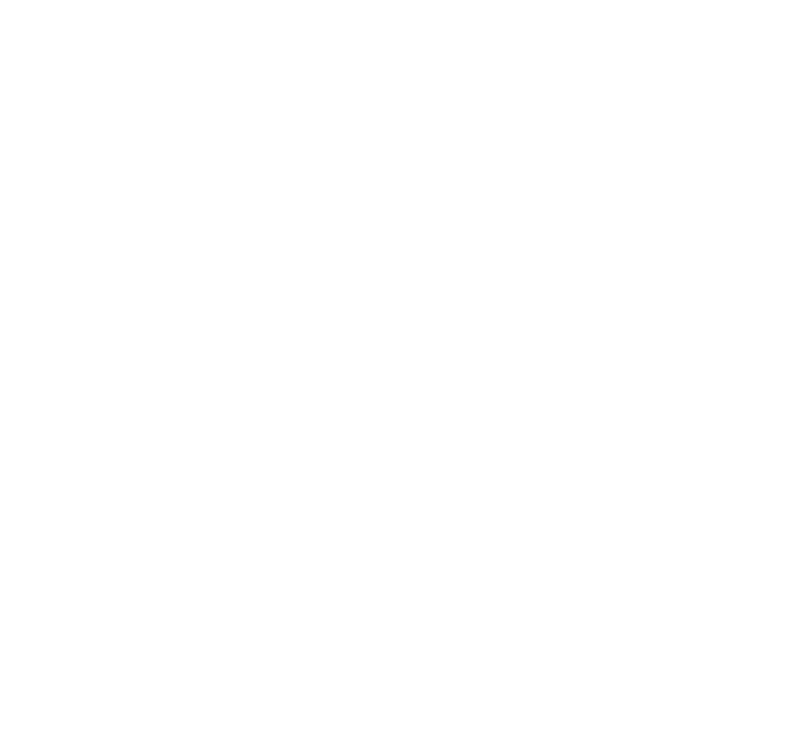
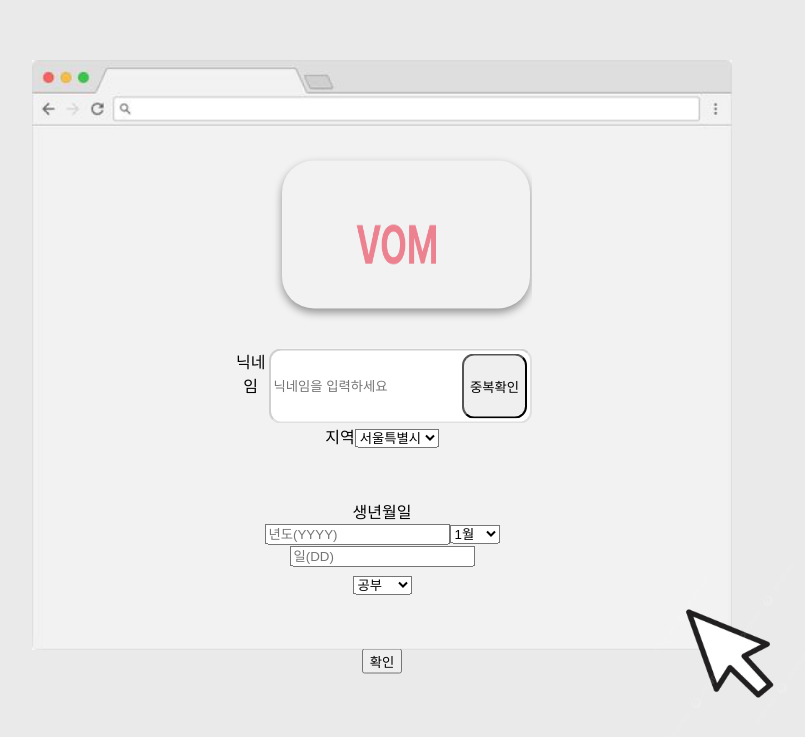
Before and after one commit to VOM-Project/React, a React (Create React App) app: page /join in a window 1280 px wide. Before the commit this address had no page. Shown: the part 123-860 px from the top of the page, without its empty margins (258-1063 px from the left). Before the commit the page ends 800 px from the top, so only its background shows below. Built offline with nearby package versions, Linux system fonts and the light colour scheme.

Commit message:
feat : join 페이지 수정

```diff
--- a/package.json
+++ b/package.json
@@ -9,6 +9,7 @@
     "axios": "^1.7.1",
     "react": "^18.2.0",
     "react-dom": "^18.2.0",
+    "react-modal": "^3.16.1",
     "react-router-dom": "^6.23.1",
     "react-scripts": "5.0.1",
     "react-webcam": "^7.2.0",
--- a/src/App.js
+++ b/src/App.js
@@ -3,7 +3,8 @@ import LoginPage from "../src/pages/LoginPage";
 import React, { useState } from "react";
 import { BrowserRouter, Routes, Route } from "react-router-dom";
 import LoginCallback from "../src/components/LoginPage/LoginCallback";
-import Homepy from './homepy.js';
+import Homepy from "./homepy.js";
+import JoinPage from "./pages/JoinPage.js";
 
 function App() {
   return (
@@ -13,6 +14,7 @@ function App() {
         <Route path="/" element={<LoginPage />} />
         <Route path="/login" element={<LoginPage />} />
         <Route path="/login/auth/callback/google" element={<LoginCallback />} />
+        <Route path="/join" element={<JoinPage />} />
         <Route path="/homepy" element={<Homepy />} />
       </Routes>
     </BrowserRouter>
--- a/src/components/Join/InputBirth.js
+++ b/src/components/Join/InputBirth.js
@@ -5,13 +5,30 @@ const Wrapper = styled.div`
   height: 75px;
 `;
 
-const InputBirth = () => {
+const InputBirth = ({
+  birthYear,
+  setBirthYear,
+  birthMonth,
+  setBirthMonth,
+  birthDay,
+  setBirthDay,
+}) => {
   return (
     <Wrapper>
       생년월일
       <br />
-      <input type="number" placeholder="년도(YYYY)"></input>
-      <select>
+      <input
+        type="number"
+        value={birthYear}
+        onChange={(e) => setBirthYear(e.target.value)}
+        required
+        placeholder="년도(YYYY)"
+      ></input>
+      <select
+        value={birthMonth}
+        onChange={(e) => setBirthMonth(e.target.value)}
+        required
+      >
         <option value="01">1월</option>
         <option value="02">2월</option>
         <option value="03">3월</option>
@@ -25,7 +42,13 @@ const InputBirth = () => {
         <option value="11">11월</option>
         <option value="12">12월</option>
       </select>
-      <input type="number" placeholder="일(DD)"></input>
+      <input
+        type="number"
+        value={birthDay}
+        onChange={(e) => setBirthDay(e.target.value)}
+        required
+        placeholder="일(DD)"
+      ></input>
     </Wrapper>
   );
 };
--- a/src/components/Join/InputKeyword.js
+++ b/src/components/Join/InputKeyword.js
@@ -5,10 +5,14 @@ const Wrapper = styled.div`
   height: 75px;
 `;
 
-const InputKeyword = () => {
+const InputKeyword = ({ keyword, setKeyword }) => {
   return (
     <Wrapper>
-      <select>
+      <select
+        value={keyword}
+        onChange={(e) => setKeyword(e.target.value)}
+        required
+      >
         <option value="1">공부</option>
         <option value="2">운동</option>
         <option value="3">일상</option>
--- a/src/components/Join/InputNickname.js
+++ b/src/components/Join/InputNickname.js
@@ -1,4 +1,7 @@
 import styled from "styled-components";
+import Modal from "react-modal";
+import { useState } from "react";
+import axios from "axios";
 
 const Wrapper = styled.div`
   width: 300px;
@@ -18,13 +21,61 @@ const Button = styled.button`
   right: 5px;
   border-radius: 12px;
 `;
+const customModalStyles = {
+  content: {
+    top: "50%",
+    left: "50%",
+    right: "auto",
+    bottom: "auto",
+    marginRight: "-50%",
+    transform: "translate(-50%, -50%)",
+  },
+};
 
-const InputNickname = () => {
+Modal.setAppElement("#root");
+
+const InputNickname = ({ nickname, setNickname }) => {
+  const [modalIsOpen, setModalIsOpen] = useState(false);
+  const [modalMessage, setModalMessage] = useState("");
+
+  const handleCheckNickname = async () => {
+    try {
+      const response = await axios.get("서버주소쓰셈", nickname);
+      console.log("닉네임 중복 확인이욤");
+      if (response.data == true) {
+        setModalMessage("닉네임 사용 가능합니다");
+      } else {
+        setModalMessage("중복된 닉네임입니다");
+      }
+      setModalIsOpen(true);
+    } catch (error) {
+      console.error("Error:", error);
+      setModalMessage("닉네임 확인 중 오류가 발생했습니다");
+      setModalIsOpen(true);
+    }
+  };
   return (
     <Wrapper>
       닉네임
-      <InputBox type="text" placeholder="닉네임을 입력하세요"></InputBox>
-      <Button>중복확인</Button>
+      <InputBox
+        type="text"
+        value={nickname}
+        onChange={(e) => setNickname(e.target.value)}
+        required
+        placeholder="닉네임을 입력하세요"
+      ></InputBox>
+      <Button type="button" onClick={handleCheckNickname}>
+        중복확인
+      </Button>
+      <Modal
+        isOpen={modalIsOpen}
+        onReqeustClose={() => setModalIsOpen(false)}
+        style={customModalStyles}
+        contentLable="Nickname Check"
+      >
+        <p>{modalMessage}</p>
+        <button onClick={() => setModalIsOpen(false)}>확인</button>
+      </Modal>
     </Wrapper>
   );
 };
--- a/src/components/Join/InputRegion.js
+++ b/src/components/Join/InputRegion.js
@@ -5,10 +5,15 @@ const Wrapper = styled.div`
   height: 75px;
 `;
 
-const InputRegion = () => {
+const InputRegion = ({ region, setRegion }) => {
   return (
     <Wrapper>
-      <select>
+      지역
+      <select
+        value={region}
+        onChange={(e) => setRegion(e.target.value)}
+        required
+      >
         <option value="1">서울특별시</option>
         <option value="2">경기도</option>
         <option value="3">인천광역시</option>
--- a/src/components/Join/NextButton.js
+++ /dev/null
@@ -1,5 +0,0 @@
-import styled from "styled-components";
-
-const NextButton = () => {};
-
-export default NextButton;
--- a/src/components/LoginPage/LoginCallback.js
+++ b/src/components/LoginPage/LoginCallback.js
@@ -3,7 +3,6 @@ import { useNavigate } from "react-router-dom";
 import axios from "axios";
 
 const LoginCallback = () => {
-  //왜 props?
   const navigate = useNavigate();
   const code = new URL(window.location.href).searchParams.get("code");
   console.log(code);
--- a/src/pages/JoinPage.js
+++ b/src/pages/JoinPage.js
@@ -2,6 +2,13 @@ import styled from "styled-components";
 import window from "../assets/window.png";
 import cursor from "../assets/cursor.png";
 import LogoBox from "../components/Join/LogoBox";
+import axios from "axios";
+import React, { useState } from "react";
+import { useNavigate } from "react-router-dom";
+import InputNickname from "../components/Join/InputNickname";
+import InputRegion from "../components/Join/InputRegion";
+import InputBirth from "../components/Join/InputBirth";
+import InputKeyword from "../components/Join/InputKeyword";
 
 const StyledJoinPage = styled.div`
   background-color: rgb(229, 229, 229, 0.8); /* 배경색 지정 */
@@ -20,7 +27,7 @@ const WindowImg = styled.img`
   max-width: 700px;
 `;
 const CursorImageWrapper = styled.div`
-  position: absolute;
+  position: absolute; //배치기준이 상위요소 기준
   bottom: 0;
   right: 0;
   transform: translate(50%, 50%);
@@ -36,7 +43,34 @@ const BoxContent = styled.div`
   transform: translate(-50%, -50%);
 `;
 
+const ButtonCheck = styled.button`
+  width: 500px;
+  height: 55px;
+  color: rgba(236, 129, 144, 0.9);
+`;
+
 function JoinPage() {
+  const [nickname, setNickname] = useState("");
+  const [region, setRegion] = useState("");
+  const [birthYear, setBirthYear] = useState("");
+  const [birthMonth, setBirthMonth] = useState("");
+  const [birthDay, setBirthDay] = useState("");
+  const [keyword, setKeyword] = useState("");
+  const navigate = useNavigate();
+
+  const handleSubmit = async () => {
+    const birthDate = `${birthYear}-${birthMonth}-${birthDay}`;
+    const memberData = { nickname, region, birthDate, keyword };
+    try {
+      const response = await axios.post("서버 주소 쓰셍", memberData);
+      //서버 응답 처리
+      console.log("Success : ", response.data);
+      alert("회원가입이 성공적으로 완료되었습니다");
+      navigate("/hompy");
+    } catch (error) {
+      console.error("Error:", error);
+    }
+  };
   return (
     <StyledJoinPage>
       <CenterBox>
@@ -46,6 +80,20 @@ function JoinPage() {
         </CursorImageWrapper>
         <BoxContent>
           <LogoBox />
+          <InputNickname nickname={nickname} setNickname={setNickname} />
+          <InputRegion region={region} setRegion={setRegion} />
+          <InputBirth
+            birthYear={birthYear}
+            setBirthYear={setBirthYear}
+            birthMonth={birthMonth}
+            setBirthMonth={setBirthMonth}
+            birthDay={birthDay}
+            setBirthDay={setBirthDay}
+          />
+          <InputKeyword />
+          <div>
+            <button onClick={handleSubmit}>확인</button>
+          </div>
         </BoxContent>
       </CenterBox>
     </StyledJoinPage>
```
Also changed, not shown: 1 other file (tests, documents, lock files or other folders).
